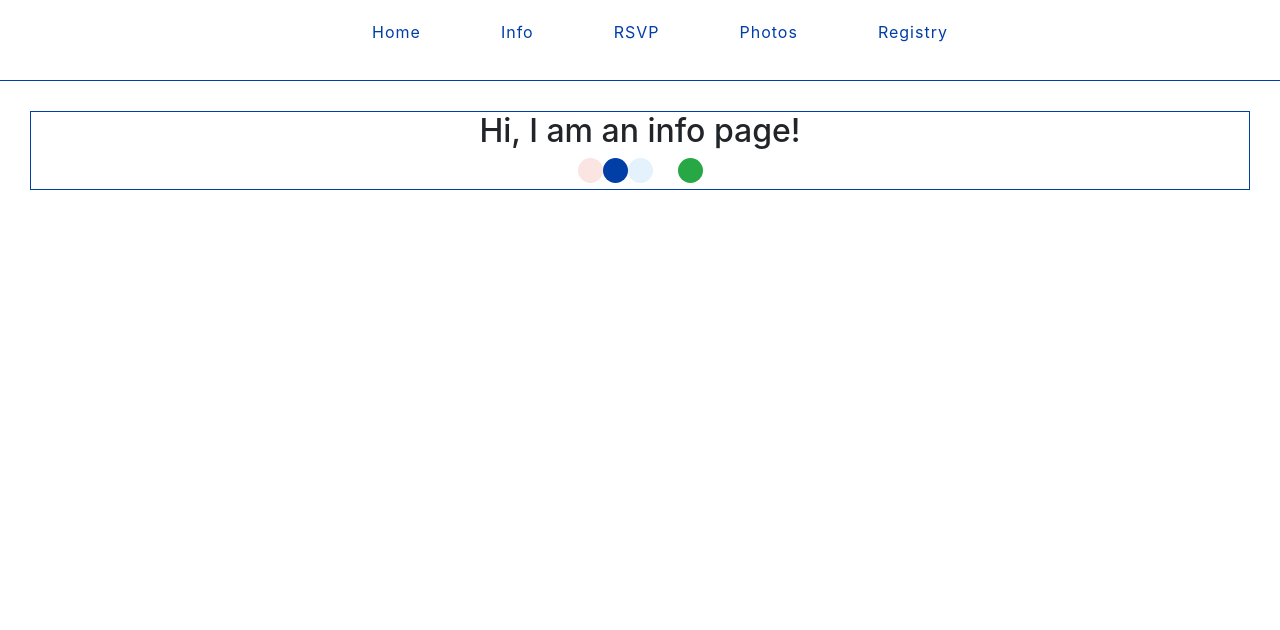
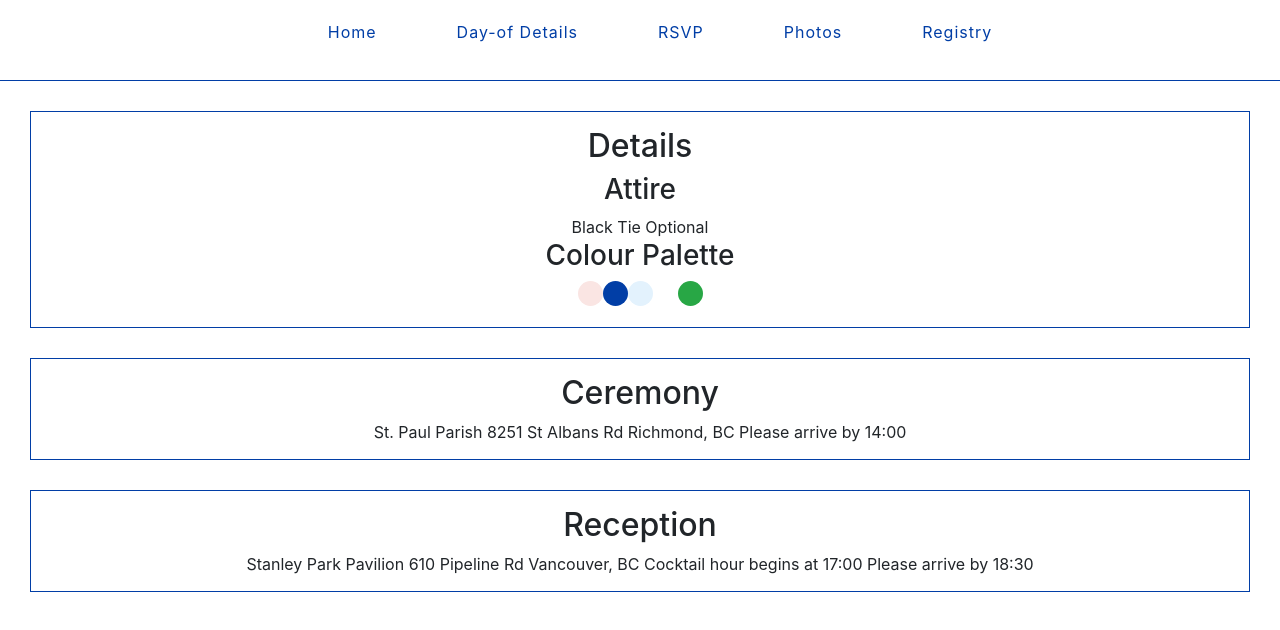
Before and after one commit to shanicerae/wedding-site, a React (Create React App) app: page /info in a window 1280 px wide. Shown: the top 630 px of the page. Built offline with nearby package versions, Linux system fonts and the light colour scheme.

Commit message:
Add day-of details

```diff
--- a/src/Header.js
+++ b/src/Header.js
@@ -10,7 +10,7 @@ function Header() {
           <NavLink to="/">Home</NavLink>
         </li>
         <li className="nav-bar-item">
-          <NavLink to="/info">Info</NavLink>
+          <NavLink to="/info">Day-of Details</NavLink>
         </li>
         <li className="nav-bar-item">
           <NavLink to="/rsvp">RSVP</NavLink>
--- a/src/Info.js
+++ b/src/Info.js
@@ -3,14 +3,44 @@ import './App.css';
 
 function Info() {
   return (
+    <div>
       <div className="content-wrapper">
-      <h2>Hi, I am an info page!</h2>
+        <h2>Details</h2>
+
+        <h3>Attire</h3>
+        <span>Black Tie Optional</span>
+
+        <h3>Colour Palette</h3>
         <span class="colour blush"></span>
         <span class="colour navy"></span>
         <span class="colour baby-blue"></span>
         <span class="colour white"></span>
         <span class="colour green"></span>
       </div>
+
+      <div className="content-wrapper">
+        <h2>Ceremony</h2>
+        <span>
+          St. Paul Parish
+          8251 St Albans Rd
+          Richmond, BC
+
+          Please arrive by 14:00
+        </span>
+      </div>
+
+      <div className="content-wrapper">
+        <h2>Reception</h2>
+        <span>
+          Stanley Park Pavilion
+          610 Pipeline Rd
+          Vancouver, BC
+
+          Cocktail hour begins at 17:00
+          Please arrive by 18:30
+        </span>
+      </div>
+    </div>
   );
 }
 
--- a/src/index.css
+++ b/src/index.css
@@ -114,4 +114,5 @@ header ul li a:hover:after {
   text-align: center;
   border: 1px solid var(--dark-blue);
   margin: 30px;
+  padding: 15px;
 }
```
Lines whose indentation alone changed are shown as unchanged.
